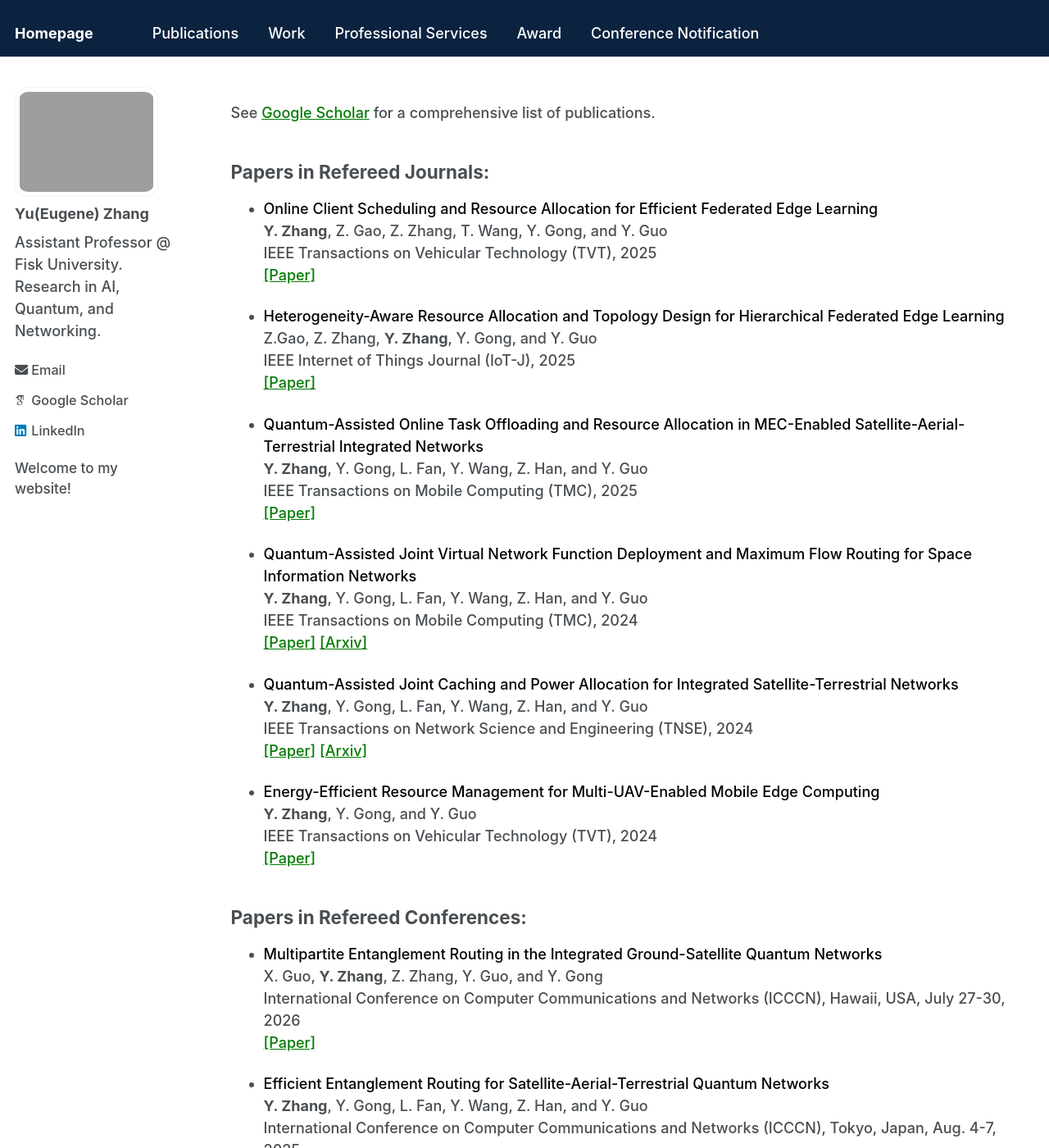
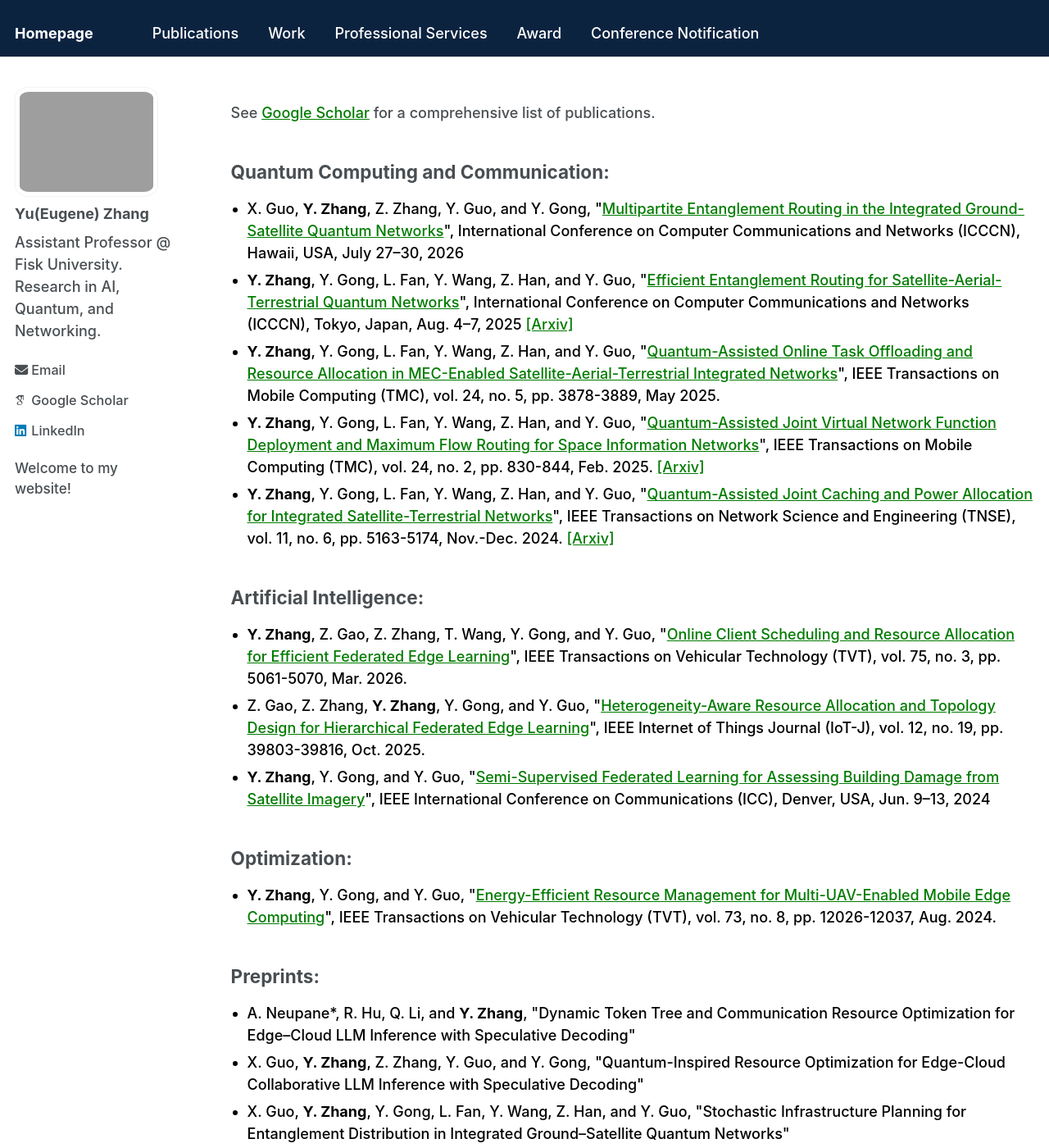
Before and after one commit to Yu-Zhang-Eugene/yu-zhang-eugene.github.io, a Jekyll site: the page built from _pages/publications.md, in a window 1280 px wide and 1400 px high. Shown: the whole window at 82% size. Built offline with Jekyll 4.4.1, drawn with Linux system fonts in a browser that asks for light colours; some web fonts are replaced; some of the changed text lies outside the part shown.

Commit message:
Update publications.md

```diff
--- a/_pages/publications.md
+++ b/_pages/publications.md
@@ -7,84 +7,131 @@ author_profile: true
 
 See <a href="https://scholar.google.com/citations?hl=en&user=p6z9Id4AAAAJ" class="custom-link" target="_blank">Google Scholar</a> for a comprehensive list of publications.
 
-Papers in Refereed Journals:
+Quantum Computing and Communication:
 ------
-- <span style="color: black;"> Online Client Scheduling and Resource Allocation for Efficient Federated Edge Learning </span>
-  __Y. Zhang__, Z. Gao, Z. Zhang, T. Wang, Y. Gong, and Y. Guo
-  IEEE Transactions on Vehicular Technology (TVT), 2025
-  <a href="https://ieeexplore.ieee.org/document/11181192" class="custom-link" target="_blank">[Paper]</a>
+<ul style="list-style-type: disc; padding-left: 20px;">
 
-- <span style="color: black;"> Heterogeneity-Aware Resource Allocation and Topology Design for Hierarchical Federated Edge Learning </span>
-  Z.Gao, Z. Zhang, __Y. Zhang__, Y. Gong, and Y. Guo
-  IEEE Internet of Things Journal (IoT-J), 2025
-  <a href="https://ieeexplore.ieee.org/abstract/document/11083647" class="custom-link" target="_blank">[Paper]</a>
+<li style="margin-bottom: 6px; color: black;">
+X. Guo, <strong>Y. Zhang</strong>, Z. Zhang, Y. Guo, and Y. Gong,
+"<a href="https://ieeexplore.ieee.org/abstract/document/11662805" class="custom-link" target="_blank">Multipartite Entanglement Routing in the Integrated Ground-Satellite Quantum Networks</a>",
+International Conference on Computer Communications and Networks (ICCCN), Hawaii, USA, July 27–30, 2026
+</li>
 
-- <span style="color: black;"> Quantum-Assisted Online Task Offloading and Resource Allocation in MEC-Enabled Satellite-Aerial-Terrestrial Integrated Networks </span>
-  __Y. Zhang__, Y. Gong, L. Fan, Y. Wang, Z. Han, and Y. Guo
-  IEEE Transactions on Mobile Computing (TMC), 2025
-  <a href="https://ieeexplore.ieee.org/document/10804104" class="custom-link" target="_blank">[Paper]</a>
+<li style="margin-bottom: 6px; color: black;">
+<strong>Y. Zhang</strong>, Y. Gong, L. Fan, Y. Wang, Z. Han, and Y. Guo,
+"<a href="https://ieeexplore.ieee.org/abstract/document/11133770" class="custom-link" target="_blank">Efficient Entanglement Routing for Satellite-Aerial-Terrestrial Quantum Networks</a>",
+International Conference on Computer Communications and Networks (ICCCN), Tokyo, Japan, Aug. 4–7, 2025
+<a href="https://arxiv.org/abs/2409.13517" class="custom-link" target="_blank">[Arxiv]</a>
+</li>
 
-- <span style="color: black;"> Quantum-Assisted Joint Virtual Network Function Deployment and Maximum Flow Routing for Space Information Networks </span>
-  __Y. Zhang__, Y. Gong, L. Fan, Y. Wang, Z. Han, and Y. Guo
-  IEEE Transactions on Mobile Computing (TMC), 2024
-  <a href="https://ieeexplore.ieee.org/document/10691643" class="custom-link" target="_blank">[Paper]</a>
-  <a href="https://arxiv.org/abs/2409.13508" class="custom-link" target="_blank">[Arxiv]</a>
+<li style="margin-bottom: 6px; color: black;">
+<strong>Y. Zhang</strong>, Y. Gong, L. Fan, Y. Wang, Z. Han, and Y. Guo,
+"<a href="https://ieeexplore.ieee.org/document/10804104" class="custom-link" target="_blank">Quantum-Assisted Online Task Offloading and Resource Allocation in MEC-Enabled Satellite-Aerial-Terrestrial Integrated Networks</a>",
+IEEE Transactions on Mobile Computing (TMC), vol. 24, no. 5, pp. 3878-3889, May 2025.
+</li>
 
-- <span style="color: black;"> Quantum-Assisted Joint Caching and Power Allocation for Integrated Satellite-Terrestrial Networks </span>
-  __Y. Zhang__, Y. Gong, L. Fan, Y. Wang, Z. Han, and Y. Guo
-  IEEE Transactions on Network Science and Engineering (TNSE), 2024
-  <a href="https://ieeexplore.ieee.org/document/10614917" class="custom-link" target="_blank">[Paper]</a>
-  <a href="https://arxiv.org/abs/2312.14448" class="custom-link" target="_blank">[Arxiv]</a>
+<li style="margin-bottom: 6px; color: black;">
+<strong>Y. Zhang</strong>, Y. Gong, L. Fan, Y. Wang, Z. Han, and Y. Guo,
+"<a href="https://ieeexplore.ieee.org/document/10691643" class="custom-link" target="_blank">Quantum-Assisted Joint Virtual Network Function Deployment and Maximum Flow Routing for Space Information Networks</a>",
+IEEE Transactions on Mobile Computing (TMC), vol. 24, no. 2, pp. 830-844, Feb. 2025.
+<a href="https://arxiv.org/abs/2409.13508" class="custom-link" target="_blank">[Arxiv]</a>
+</li>
 
-- <span style="color: black;"> Energy-Efficient Resource Management for Multi-UAV-Enabled Mobile Edge Computing </span>
-  __Y. Zhang__, Y. Gong, and Y. Guo
-  IEEE Transactions on Vehicular Technology (TVT), 2024
-  <a href="https://ieeexplore.ieee.org/document/10477460" class="custom-link" target="_blank">[Paper]</a>
+<li style="margin-bottom: 6px; color: black;">
+<strong>Y. Zhang</strong>, Y. Gong, L. Fan, Y. Wang, Z. Han, and Y. Guo,
+"<a href="https://ieeexplore.ieee.org/document/10614917" class="custom-link" target="_blank">Quantum-Assisted Joint Caching and Power Allocation for Integrated Satellite-Terrestrial Networks</a>",
+IEEE Transactions on Network Science and Engineering (TNSE), vol. 11, no. 6, pp. 5163-5174, Nov.-Dec. 2024.
+<a href="https://arxiv.org/abs/2312.14448" class="custom-link" target="_blank">[Arxiv]</a>
+</li>
+
+</ul>
+
+
+Artificial Intelligence:
+------
+<ul style="list-style-type: disc; padding-left: 20px;">
+
+<li style="margin-bottom: 6px; color: black;">
+<strong>Y. Zhang</strong>, Z. Gao, Z. Zhang, T. Wang, Y. Gong, and Y. Guo,
+"<a href="https://ieeexplore.ieee.org/document/11181192" class="custom-link" target="_blank">Online Client Scheduling and Resource Allocation for Efficient Federated Edge Learning</a>",
+IEEE Transactions on Vehicular Technology (TVT), vol. 75, no. 3, pp. 5061-5070, Mar. 2026.
+</li>
+
+<li style="margin-bottom: 6px; color: black;">
+Z. Gao, Z. Zhang, <strong>Y. Zhang</strong>, Y. Gong, and Y. Guo,
+"<a href="https://ieeexplore.ieee.org/abstract/document/11083647" class="custom-link" target="_blank">Heterogeneity-Aware Resource Allocation and Topology Design for Hierarchical Federated Edge Learning</a>",
+IEEE Internet of Things Journal (IoT-J), vol. 12, no. 19, pp. 39803-39816, Oct. 2025.
+</li>
+
+<li style="margin-bottom: 6px; color: black;">
+<strong>Y. Zhang</strong>, Y. Gong, and Y. Guo,
+"<a href="https://ieeexplore.ieee.org/document/10622484" class="custom-link" target="_blank">Semi-Supervised Federated Learning for Assessing Building Damage from Satellite Imagery</a>",
+IEEE International Conference on Communications (ICC), Denver, USA, Jun. 9–13, 2024
+</li>
+
+</ul>
 
 
 
-Papers in Refereed Conferences:
+Optimization:
 ------
-- <span style="color: black;"> Multipartite Entanglement Routing in the Integrated Ground-Satellite Quantum Networks </span>
-  X. Guo, __Y. Zhang__, Z. Zhang, Y. Guo, and Y. Gong
-International Conference on Computer Communications and Networks (ICCCN), Hawaii, USA, July 27-30, 2026
-<a href="https://ieeexplore.ieee.org/abstract/document/11662805" class="custom-link" target="_blank">[Paper]</a>
+<ul style="list-style-type: disc; padding-left: 20px;">
 
-- <span style="color: black;"> Efficient Entanglement Routing for Satellite-Aerial-Terrestrial Quantum Networks </span>
-  __Y. Zhang__, Y. Gong, L. Fan, Y. Wang, Z. Han, and Y. Guo
-International Conference on Computer Communications and Networks (ICCCN), Tokyo, Japan, Aug. 4-7, 2025
-<a href="https://ieeexplore.ieee.org/abstract/document/11133770" class="custom-link" target="_blank">[Paper]</a>
-<a href="https://arxiv.org/abs/2409.13517" class="custom-link" target="_blank">[Arxiv]</a>
+<li style="margin-bottom: 6px; color: black;">
+<strong>Y. Zhang</strong>, Y. Gong, and Y. Guo,
+"<a href="https://ieeexplore.ieee.org/document/10477460" class="custom-link" target="_blank">Energy-Efficient Resource Management for Multi-UAV-Enabled Mobile Edge Computing</a>",
+IEEE Transactions on Vehicular Technology (TVT), vol. 73, no. 8, pp. 12026-12037, Aug. 2024.
+</li>
 
-- <span style="color: black;"> Semi-Supervised Federated Learning for Assessing Building Damage from Satellite Imagery </span>
-  __Y. Zhang__, Y. Gong, and Y. Guo
-IEEE International Conference on Communications (ICC), Denver, USA, Jun. 9-13, 2024
-<a href="https://ieeexplore.ieee.org/document/10622484" class="custom-link" target="_blank">[Paper]</a>
+</ul>
 
 
 
 Preprints:
 ------
-- <span style="color: black;"> Quantum-Inspired Resource Optimization for Edge-Cloud Collaborative LLM Inference with Speculative Decoding </span>
-  X. Guo, __Y. Zhang__, Z. Zhang, Y. Guo, and Y. Gong
+<ul style="list-style-type: disc; padding-left: 20px;">
 
-- <span style="color: black;"> Stochastic Infrastructure Planning for Entanglement Distribution in Integrated Ground–Satellite Quantum Networks </span>
-  X. Guo, __Y. Zhang__, Y. Gong, L. Fan, Y. Wang, Z. Han, and Y. Guo
+<li style="margin-bottom: 6px; color: black;">
+A. Neupane*, R. Hu, Q. Li, and <strong>Y. Zhang</strong>,
+"Dynamic Token Tree and Communication Resource Optimization for Edge–Cloud LLM Inference with Speculative Decoding"
+</li>
 
-- <span style="color: black;"> LLM-Guided Multi-Agent Reinforcement Learning for Portfolio Management </span>
-  C. Xia*, __Y. Zhang__, Tong Zhang, and X. Wang
+<li style="margin-bottom: 6px; color: black;">
+X. Guo, <strong>Y. Zhang</strong>, Z. Zhang, Y. Guo, and Y. Gong,
+"Quantum-Inspired Resource Optimization for Edge-Cloud Collaborative LLM Inference with Speculative Decoding"
+</li>
 
-- <span style="color: black;"> LMARL: LLM-Enhanced Multi-Agent Reinforcement Learning for Portfolio Management </span>
-  C. Xia*, __Y. Zhang__, and X. Wang
+<li style="margin-bottom: 6px; color: black;">
+X. Guo, <strong>Y. Zhang</strong>, Y. Gong, L. Fan, Y. Wang, Z. Han, and Y. Guo,
+"Stochastic Infrastructure Planning for Entanglement Distribution in Integrated Ground–Satellite Quantum Networks"
+</li>
 
-- <span style="color: black;"> HDCRec: A Hierarchical Diversity-Constrained Framework for Mitigating Filter Bubbles in Interactive Recommendation </span>
-  C. Xia*, L. Jing, T. Zhang, __Y. Zhang__, H. Mo, X. Wang, and D. Dong
+<li style="margin-bottom: 6px; color: black;">
+C. Xia*, <strong>Y. Zhang</strong>, Tong Zhang, and X. Wang,
+"LLM-Guided Multi-Agent Reinforcement Learning for Portfolio Management"
+</li>
 
-- <span style="color: black;"> Resource-Constrained and Heterogeneity-Aware Split Federated Fine-Tuning of Large Language Models over Mobile Edge Networks </span>
-  X. Guo, __Y. Zhang__, Z. Zhang, Y. Guo, and Y. Gong
+<li style="margin-bottom: 6px; color: black;">
+C. Xia*, <strong>Y. Zhang</strong>, and X. Wang,
+"LMARL: LLM-Enhanced Multi-Agent Reinforcement Learning for Portfolio Management"
+</li>
 
-- <span style="color: black;"> FedSFT: Resource-Constrained Federated Black-Box Adaptation of Large Language Models </span>
-  Z. Zhang, __Y. Zhang__, Z. Gao, Y. Gong, and Y. Guo
+<li style="margin-bottom: 6px; color: black;">
+C. Xia*, L. Jing, T. Zhang, <strong>Y. Zhang</strong>, H. Mo, X. Wang, and D. Dong,
+"HDCRec: A Hierarchical Diversity-Constrained Framework for Mitigating Filter Bubbles in Interactive Recommendation"
+</li>
+
+<li style="margin-bottom: 6px; color: black;">
+X. Guo, <strong>Y. Zhang</strong>, Z. Zhang, Y. Guo, and Y. Gong,
+"Resource-Constrained and Heterogeneity-Aware Split Federated Fine-Tuning of Large Language Models over Mobile Edge Networks"
+</li>
+
+<li style="margin-bottom: 6px; color: black;">
+Z. Zhang, <strong>Y. Zhang</strong>, Z. Gao, Y. Gong, and Y. Guo,
+"FedSFT: Resource-Constrained Federated Black-Box Adaptation of Large Language Models"
+</li>
+
+</ul>
 
 <br>
 <br>
```
